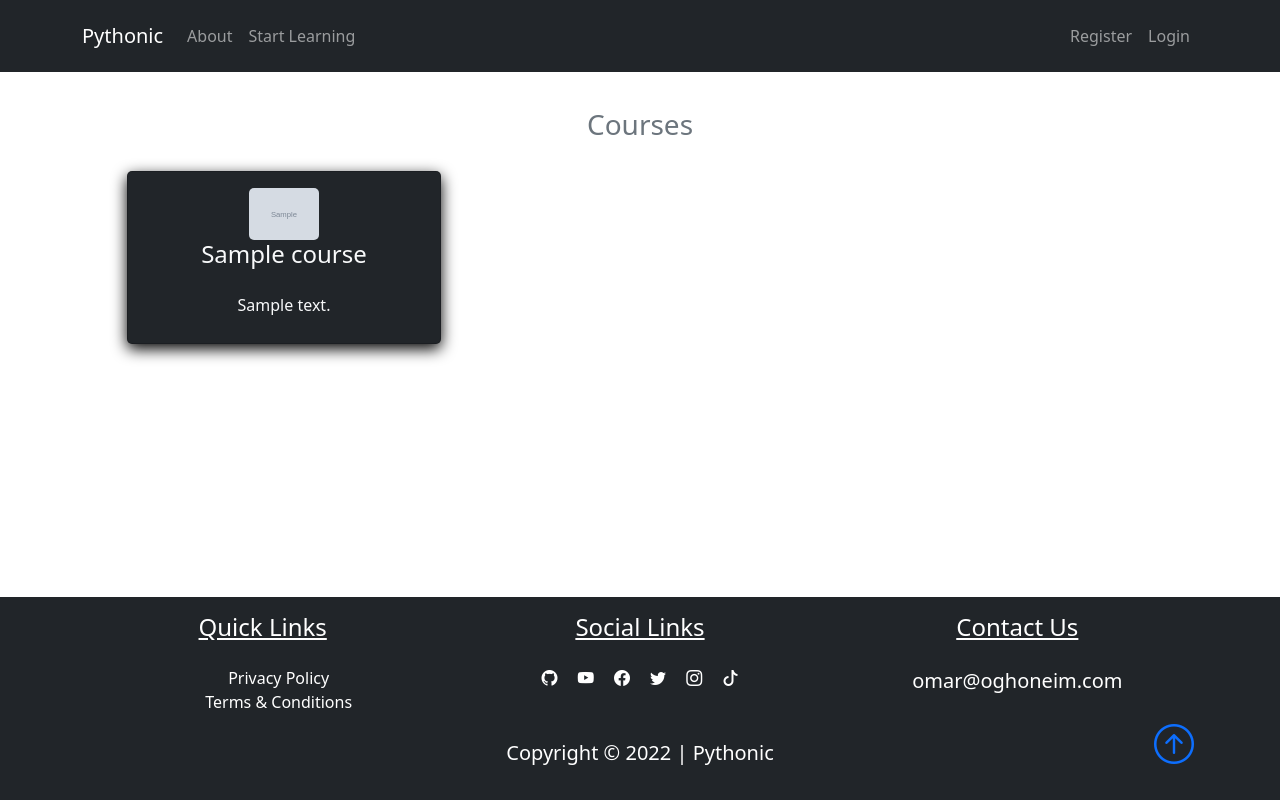
After one commit to KhalilAmamri/CodeFlow, a Flask app: template pythonic/templates/courses.html in a window 1280 px wide. The commit adds this page. Run offline with Flask 3, Linux system fonts and the light colour scheme; tables that the repository leaves empty hold one stand-in row (values such as "Sample post"); the template is opened without the code that fills it: values that come from a table or form of the project are taken from there, most other values are stand-ins (such as "Sample title", 1, 10 or a date in 2020); grey boxes marked "Sample" are stand-in pictures; some libraries are stand-ins or nearby versions.

Commit message:
Add courses route and update layout for navigation links

```diff
--- a/pythonic/routes.py
+++ b/pythonic/routes.py
@@ -224,3 +224,8 @@ def course(course_slug):
     course = Course.query.filter_by(slug=course_slug).first_or_404()
     lessons = Lesson.query.filter_by(course_id=course.id).order_by(Lesson.date_posted.asc()).all()
     return render_template("course.html", title=course.title, course=course)
+
+@app.route("/courses")
+def courses():
+    courses = Course.query.order_by(Course.date_posted.desc()).all()
+    return render_template("courses.html", title="Courses", courses=courses)
--- /dev/null
+++ b/pythonic/templates/courses.html
@@ -0,0 +1,25 @@
+{% extends "layout.html"%}
+{% block content %}
+<section class="bg-ligh">
+    <div class="container p-5">
+        <h3 class="text-center text-secondary" id='learn'>Courses</h3>
+        <div class="row">
+            {% for course in courses %}
+            <div class="col-sm-12 col-md-6 col-lg-4 p-3 d-flex align-items-stretch">
+                <a href="{{url_for('course', course_slug=course.slug)}}" class="text-decoration-none">
+                    <div class="card bg-dark text-light h-100">
+                        <div class="card-body text-center">
+                            <img src="{{url_for('static', filename='course_icons/'+course.icon)}}" alt="" class="card-img w-25">
+                            <h4 class="card-title mb-4">
+                                {{course.title}}
+                            </h4>
+                            <p class="card-text">{{course.description}}</p>
+                        </div>
+                    </div>
+                </a>
+            </div>
+            {% endfor %}
+        </div>
+    </div>
+</section>
+{% endblock content %}
--- a/pythonic/templates/layout.html
+++ b/pythonic/templates/layout.html
@@ -44,7 +44,11 @@
               <a href="{{ url_for('about') }}" class="nav-link">About</a>
             </li>
             <li class="nav-item">
+              {% if request.path == '/home' %}
               <a href="#learn" class="nav-link">Start Learning</a>
+              {% else %}
+              <a href="{{ url_for('courses') }}" class="nav-link">Start Learning</a>
+              {% endif %}
             </li>
           </ul>
           <!-- User Links -->
```
